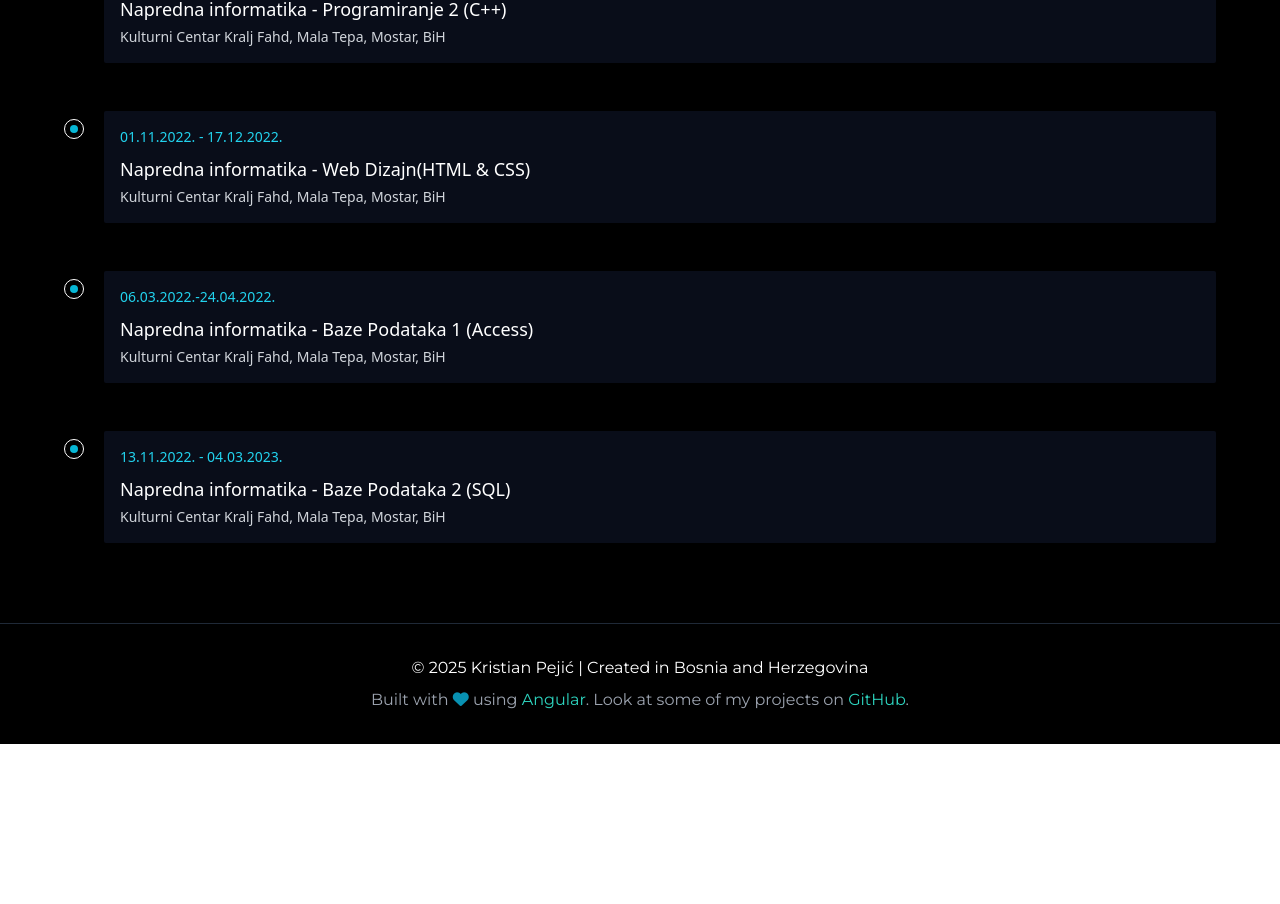
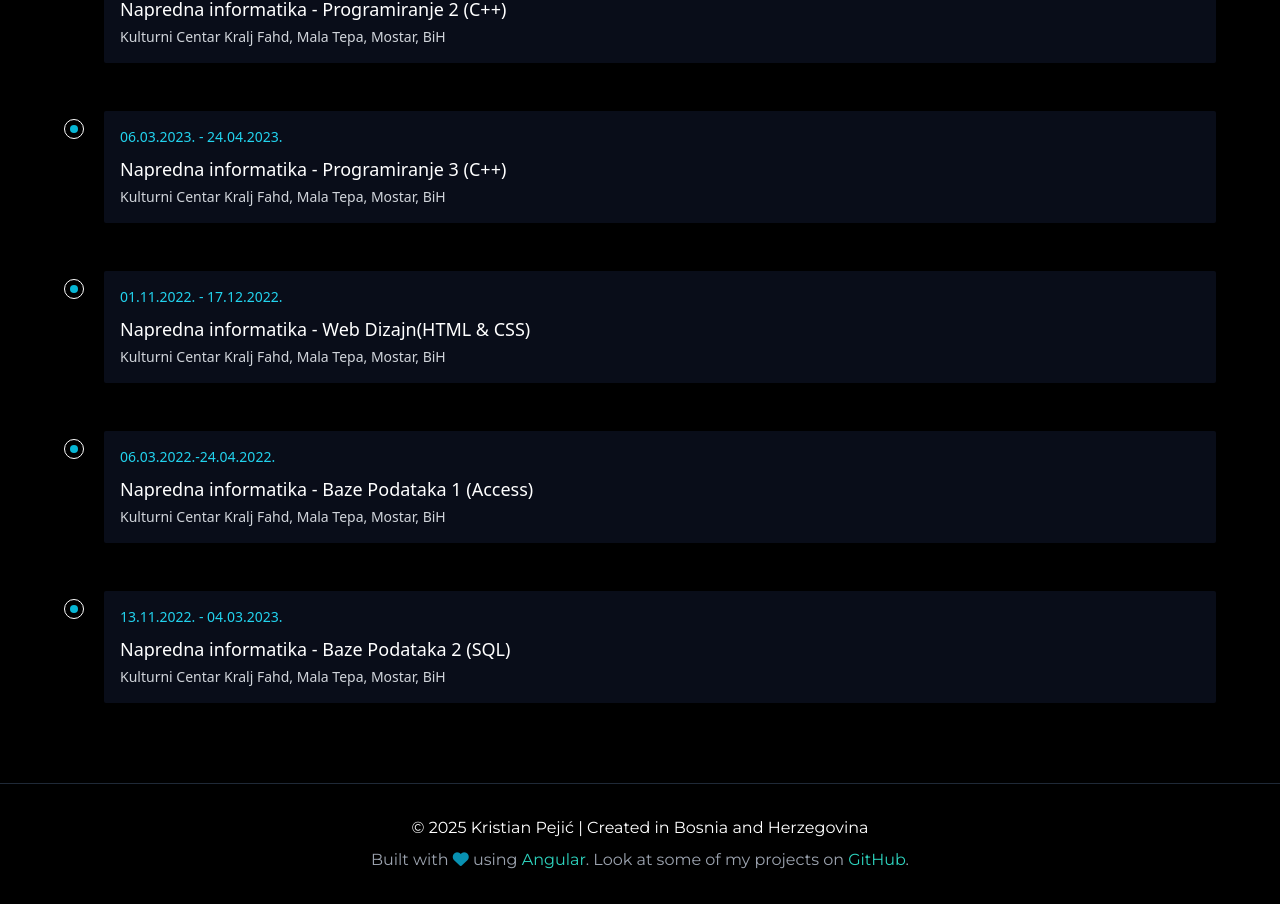
Before and after one commit to KristianPejic/KikoPortfolio, an Angular app: page / in a window 1280 px wide. Shown: the part 3159-4063 px from the top of the page. Before the commit the page ends 3903 px from the top, so only its background shows below. Built offline with nearby package versions, Linux system fonts and the light colour scheme.

Commit message:
certificate add

```diff
--- a/src/app/components/certificates/certificates.component.ts
+++ b/src/app/components/certificates/certificates.component.ts
@@ -20,6 +20,12 @@ export class CertificatesComponent {
       title: 'Napredna informatika - Programiranje 2 (C++)',
     },
     {
+      date: '06.03.2023. - 24.04.2023.',
+      institution: 'Kulturni Centar Kralj Fahd',
+      location: 'Mala Tepa, Mostar, BiH',
+      title: 'Napredna informatika - Programiranje 3 (C++)',
+    },
+    {
       date: '01.11.2022. - 17.12.2022.',
       institution: 'Kulturni Centar Kralj Fahd',
       location: 'Mala Tepa, Mostar, BiH',
```
